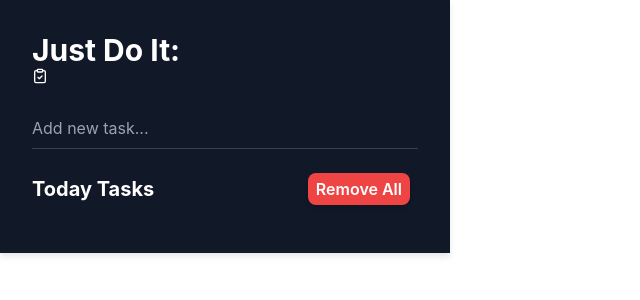
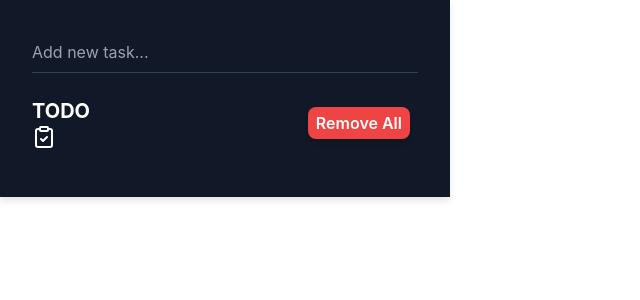
Before and after one commit to Moee5055/TodoList_Chrome_Extension, a React (Vite) app: page / in a window 1280 px wide. Shown: the top 300 px of the page, without its empty margins (0-640 px from the left). Built offline with nearby package versions, Linux system fonts and the light colour scheme.

Commit message:
remove height from content.css: remove heading

```diff
--- a/content.css
+++ b/content.css
@@ -30,7 +30,6 @@
   bottom: 80px;
   right: 20px;
   width: 450px;
-  height: auto;
   border: none;
   border-radius: 8px;
   box-shadow: 0 4px 6px rgba(0, 0, 0, 0.1);
--- a/src/App.tsx
+++ b/src/App.tsx
@@ -71,11 +71,10 @@ useEffect(() => {
 
   return (
     <div className="bg-gray-900 text-white p-8">
-      <div >
-        <h1 className="text-3xl font-bold mb-6">Just Do It:	<ClipboardCheck size={16}/></h1>
+      <div>
         <TodoInput onAdd={addTodo} />
         <div className='flex justify-between items-center pr-2 mb-4'>
-          <h2 className="text-xl font-bold">Today Tasks</h2>
+          <h2 className="text-xl font-bold">TODO <ClipboardCheck /></h2>
           <button
             className="px-2 py-1 bg-red-500 text-white font-semibold rounded-lg shadow-md hover:bg-red-600 focus:outline-none focus:ring-2 focus:ring-red-400 focus:ring-offset-2 transition duration-300" onClick={() => {
               setTodos([])
```
